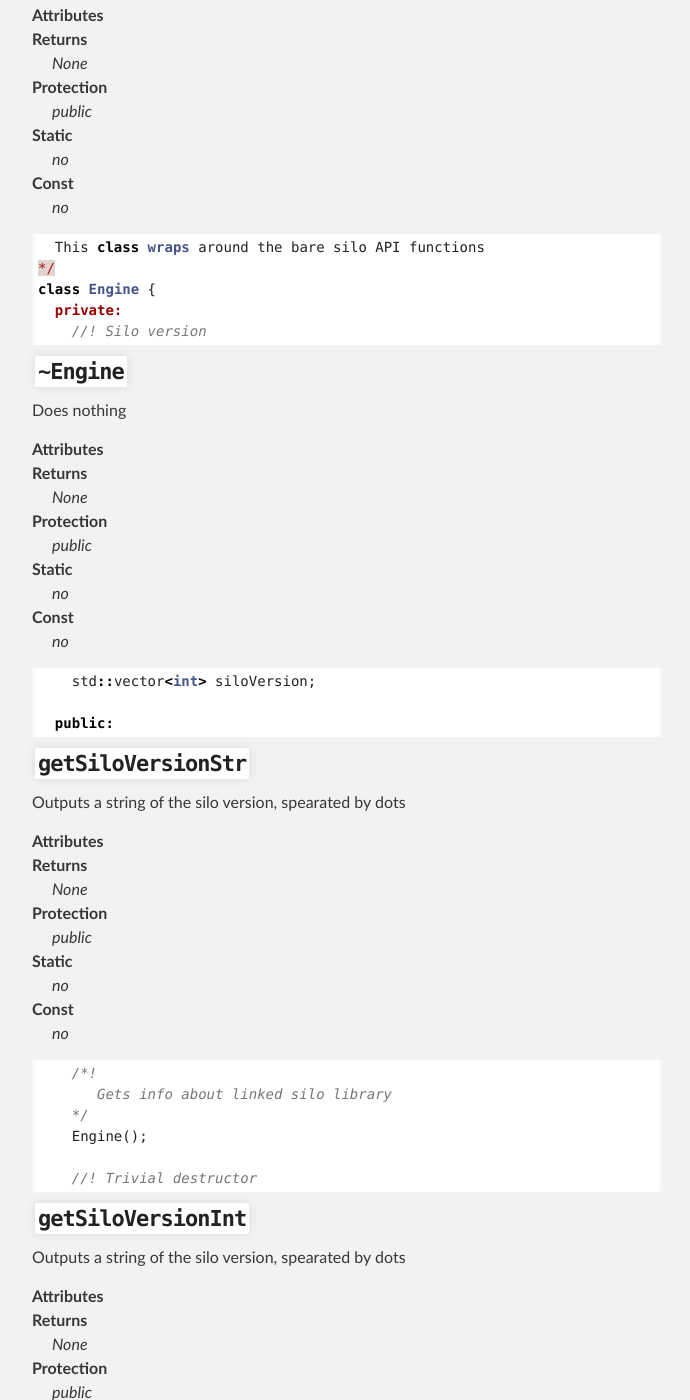
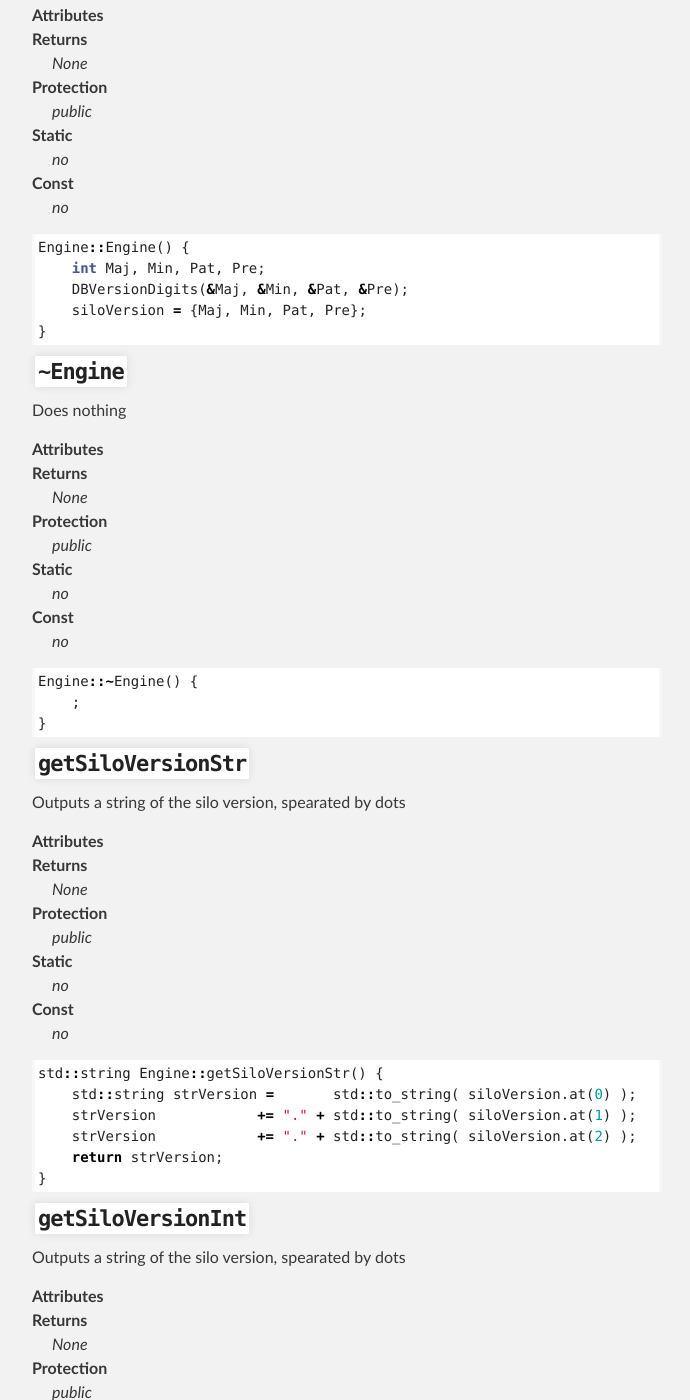
Before and after one commit to siloutil/siloutil.github.io, a Jekyll site: the page built from doc/Engine.md, in a window 1280 px wide and 1400 px high, scrolled down 925 px. Shown: the whole window, without its empty margins (293-983 px from the left). Built offline with Jekyll 4.4.1, drawn with Linux system fonts in a browser that asks for light colours; our own code applies the rules of GitHub Pages for plain Markdown files; some of the changed text lies outside the part shown.

Commit message:
Update Engine.md

````diff
--- a/doc/Engine.md
+++ b/doc/Engine.md
@@ -28,11 +28,11 @@ Gets info about linked silo library
 </dl>
 
 ```cpp
-  This class wraps around the bare silo API functions
-*/
-class Engine {
-  private:
-    //! Silo version
+Engine::Engine() {
+    int Maj, Min, Pat, Pre;
+    DBVersionDigits(&Maj, &Min, &Pat, &Pre);
+    siloVersion = {Maj, Min, Pat, Pre};
+}
 ```
 ### `~Engine` {#class_engine_1a8ef7030a089ecb30bbfcb9e43094717a}
 Does nothing
@@ -46,9 +46,9 @@ Does nothing
 </dl>
 
 ```cpp
-    std::vector<int> siloVersion;
-
-  public:
+Engine::~Engine() {
+    ;
+}
 ```
 ### `getSiloVersionStr` {#class_engine_1a2c65522239ee0eb869925f9b526ba166}
 Outputs a string of the silo version, spearated by dots
@@ -62,12 +62,12 @@ Outputs a string of the silo version, spearated by dots
 </dl>
 
 ```cpp
-    /*!
-       Gets info about linked silo library
-    */
-    Engine();
-
-    //! Trivial destructor
+std::string Engine::getSiloVersionStr() {
+    std::string strVersion =       std::to_string( siloVersion.at(0) );
+    strVersion            += "." + std::to_string( siloVersion.at(1) );
+    strVersion            += "." + std::to_string( siloVersion.at(2) );
+    return strVersion;
+}
 ```
 ### `getSiloVersionInt` {#class_engine_1ac532ba729c7307c00eb05d3896076e7c}
 Outputs a string of the silo version, spearated by dots
@@ -81,9 +81,9 @@ Outputs a string of the silo version, spearated by dots
 </dl>
 
 ```cpp
-       Does nothing
-    */
-   ~Engine();
+std::vector<int> Engine::getSiloVersionInt() {
+    return siloVersion;
+}
 ```
 <p/><div style="text-align: right"><a href="#top">Back to top</a></div>
 
````
